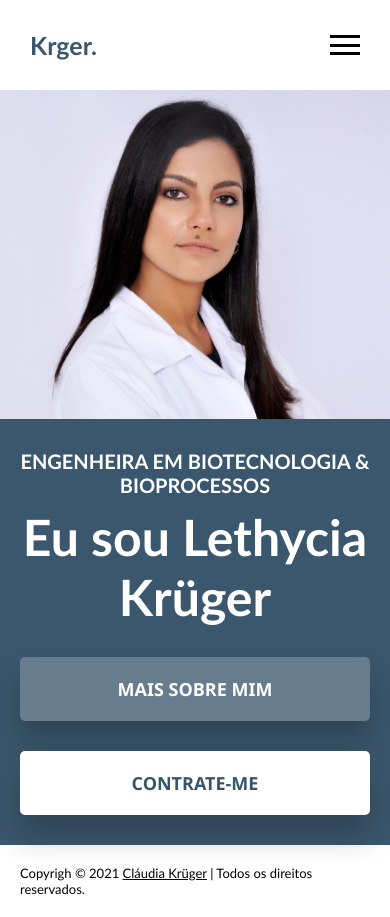
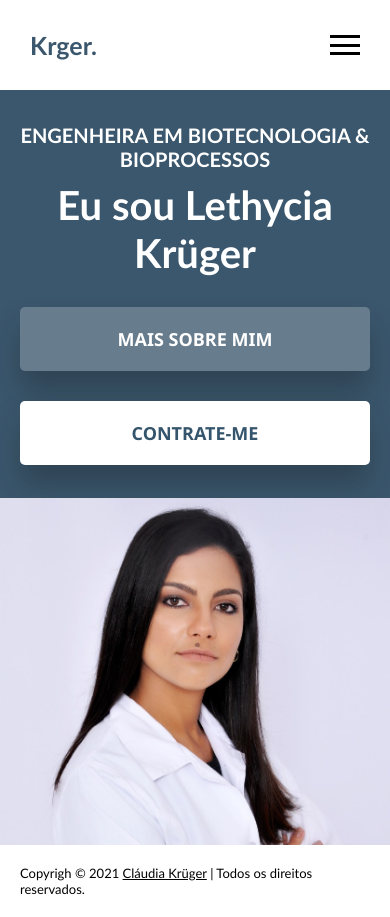
Before and after one commit to gracibrea/portfolio-lcka, a plain HTML site: page index.html in a window 390 px wide. Drawn offline with Linux system fonts and the light colour scheme.

Commit message:
Update style.css
Column-reverse

```diff
--- a/css/style.css
+++ b/css/style.css
@@ -127,7 +127,7 @@ footer a {
     }
 
     .container {
-        flex-direction: column;
+        flex-direction:column-reverse;
         height: calc(100vh - 89px);
     }
 
@@ -136,6 +136,9 @@ footer a {
         padding: 30px 20px;
         justify-content: center;
         text-align: center;
+    }
+    .container .rightside .info .name{
+        font-size: 50px;
     }
 
     footer {
@@ -154,7 +157,7 @@ footer a {
             background-color: #000;
         }
         .container .rightside .info .name{
-            font-size: 50px;
+            font-size: 40px;
         }
         .container .rightside .info .buttons a {
             display: block;
```
